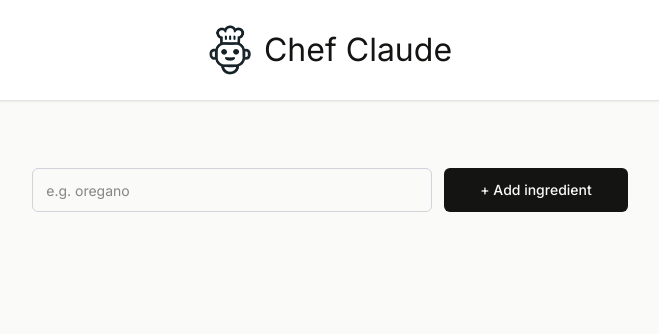
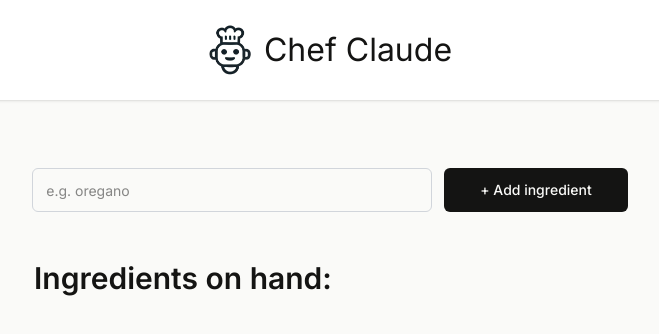
Before and after one commit to rubenaguilardev/chef_claude, a React (Vite) app: page / in a window 1280 px wide. Shown: the top 334 px of the page, without its empty margins (310-969 px from the left). Built offline with nearby package versions, Linux system fonts and the light colour scheme.

Commit message:
add heading, update stlying

```diff
--- a/src/components/Main.jsx
+++ b/src/components/Main.jsx
@@ -32,9 +32,13 @@ const Main = () => {
                     + Add ingredient
                 </button>
             </form>
-            <ul>
-                {ingredientListItems}
-            </ul>
+            <div className="w-148 mx-auto my-12">
+                <h2 className="text-3xl font-semibold mb-6">Ingredients on hand:</h2>
+                <ul>
+                    {ingredientListItems}
+                </ul>
+            </div>
+
         </main>
     )
 }
```
